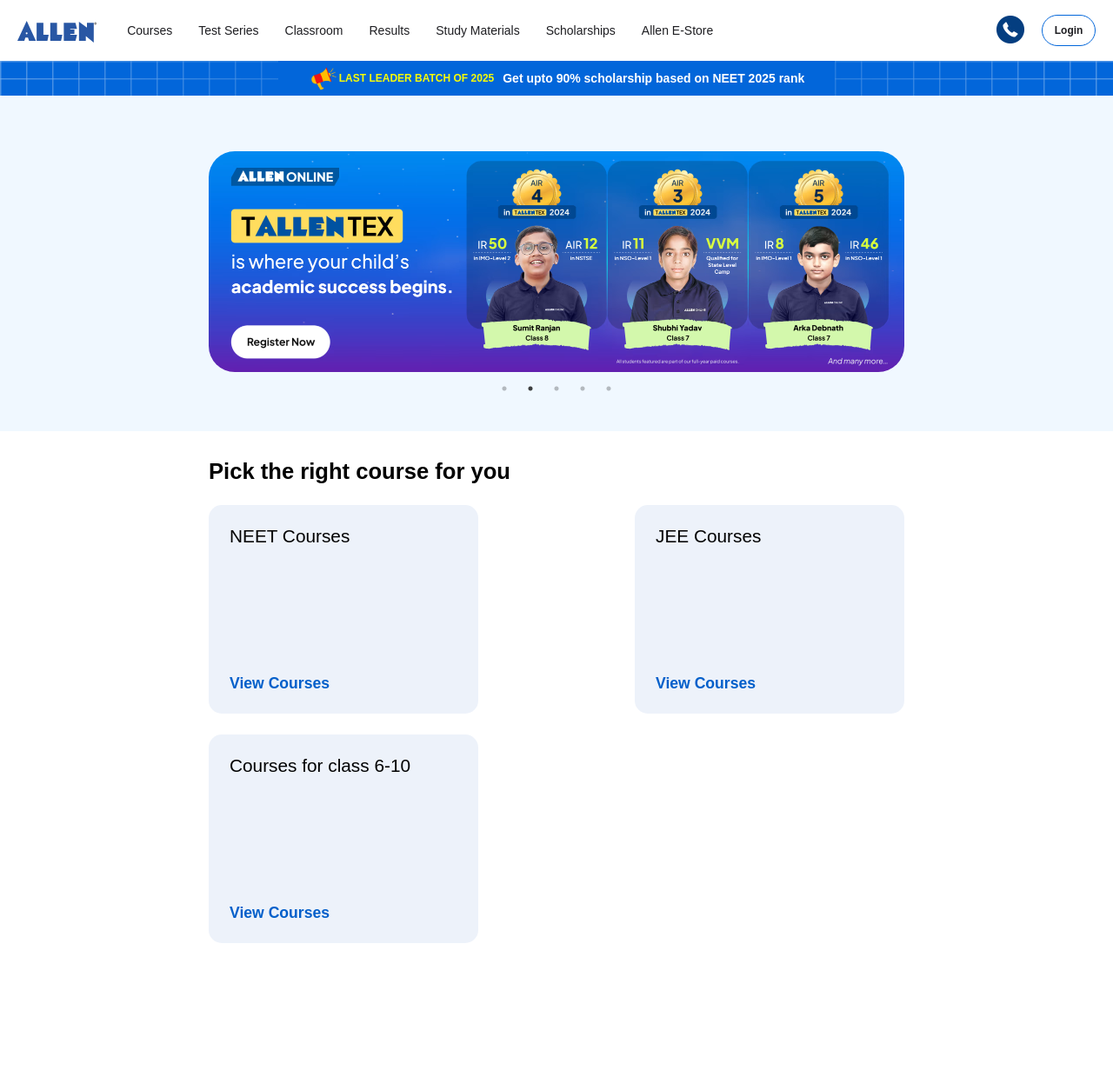
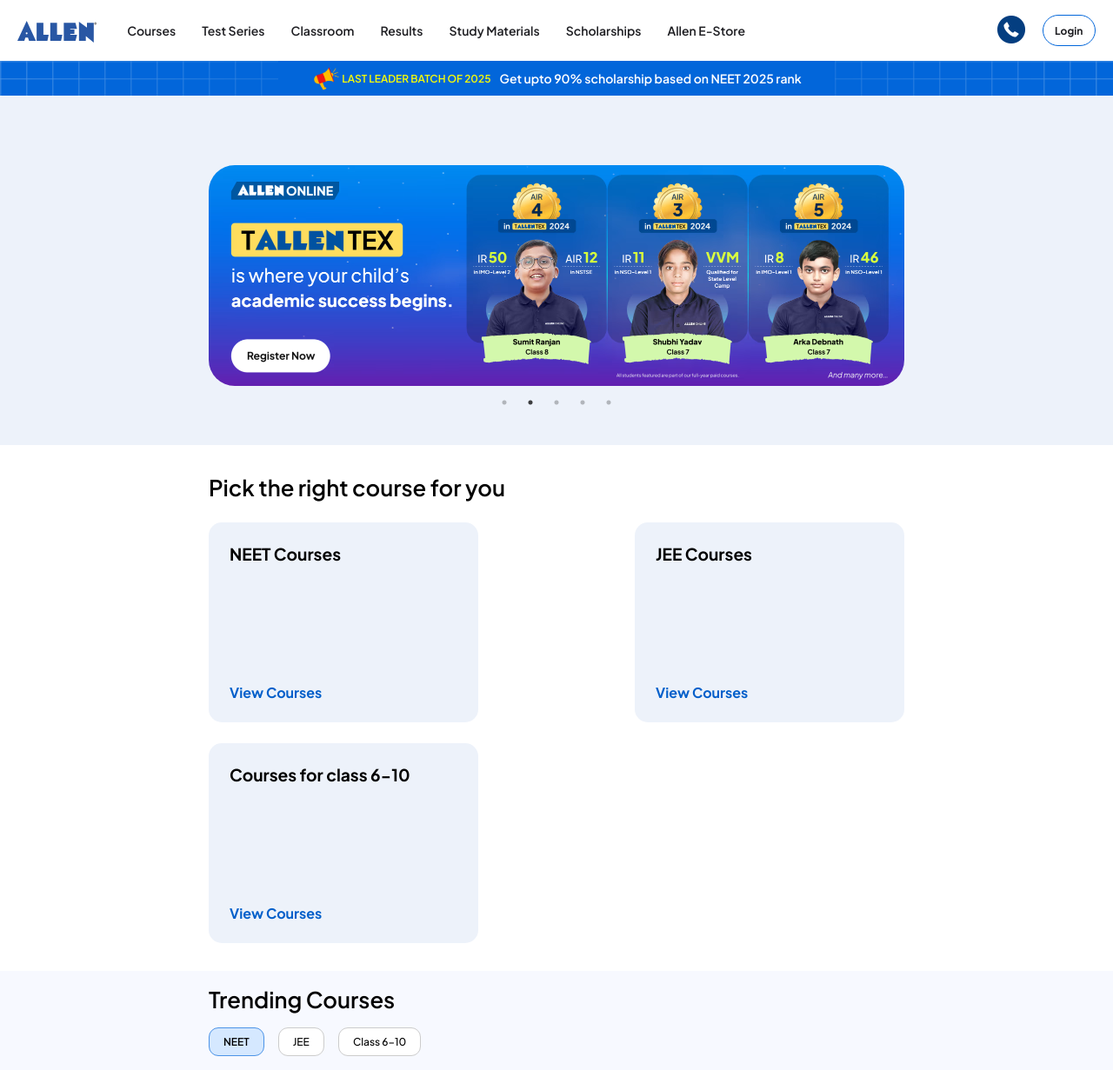
Before and after one commit to mayanksingla910/Allen-Clone, a React (Vite) app in the folder frontend/: page / in a window 1280 px wide. Shown: the whole page at 87% size. Before the commit the page ends 1117 px from the top, so only its background shows below. Built offline with nearby package versions, Linux system fonts and the light colour scheme.

Commit message:
updated nav-link and added buttons

```diff
--- a/frontend/src/components/Nav.jsx
+++ b/frontend/src/components/Nav.jsx
@@ -8,7 +8,7 @@
     <nav className={"nav-bar"}>
       <div className={"nav-routes"}>
         <div>
-          <Link to="/" className="nav-link logo">
+          <Link to="/" className=" logo">
             <img src={Logo} alt="logo" className="logo" />
           </Link>
         </div>
--- a/frontend/src/pages/Home.jsx
+++ b/frontend/src/pages/Home.jsx
@@ -1,3 +1,4 @@
+import { useState } from "react";
 import Carousel from "../components/Carousel";
 import slide2 from   "../assets/1.avif";
 import slide1 from   "../assets/2.png";
@@ -16,9 +17,14 @@
 
 
 export default function Home() {
+
+  const buttons = ["NEET", "JEE", "Class 6-10"];
+  const [selectedButton, setSelectedButton] = useState(buttons[0]);
+
+
   return (
     <>
-      <div style={{backgroundColor: "aliceblue"}}>
+      <div style={{backgroundColor: "#EDF2FA"}}>
         <div className="home-container">
           <Carousel images={images} />
         </div>
@@ -28,21 +34,41 @@
         <p>Pick the right course for you</p>
         <div style={{display: "flex", justifyContent: "space-between", flexWrap: "wrap"}}>
           <div className="courses-container">
-            <p style={{fontSize: "1.3rem", fontWeight: "500"}}>NEET Courses</p>
-            <p style={{fontSize: "1.1rem", color: "#025FCA", fontWeight: "600"}}>View Courses</p>
+            <p style={{fontSize: "1.2rem", fontWeight: "700"}}>NEET Courses</p>
+            <p style={{fontSize: "1rem", color: "#025FCA", fontWeight: "700"}}>View Courses</p>
           </div>
           <div className="courses-container">
-            <p style={{fontSize: "1.3rem", fontWeight: "500"}}>JEE Courses</p>
-            <p style={{fontSize: "1.1rem", color: "#025FCA", fontWeight: "600"}}>View Courses</p>
+            <p style={{fontSize: "1.2rem", fontWeight: "700"}}>JEE Courses</p>
+            <p style={{fontSize: "1rem", color: "#025FCA", fontWeight: "700"}}>View Courses</p>
           </div>
           <div className="courses-container">
-            <p style={{fontSize: "1.3rem", fontWeight: "500"}}>Courses for class 6-10</p>
-            <p style={{fontSize: "1.1rem", color: "#025FCA", fontWeight: "600"}}>View Courses</p>
+            <p style={{fontSize: "1.2rem", fontWeight: "700"}}>Courses for class 6-10</p>
+            <p style={{fontSize: "1rem", color: "#025FCA", fontWeight: "700"}}>View Courses</p>
           </div>
         </div>
       </div>
 
       <div>
+        <div className="button-container">
+
+          <p style={{fontSize: "1.6rem", fontWeight: "600", marginBottom: "1rem"}}>Trending Courses</p>
+
+          <div className="button-group">
+            {buttons.map((btn) => (
+              <button
+                key={btn}
+                className={`custom-btn ${selectedButton === btn ? "active" : ""}`}
+                onClick={() => setSelectedButton(btn)}
+              >
+                {btn}
+              </button>
+            ))}
+          </div>
+        </div>
+
+        <div>
+
+        </div>
 
       </div>
 
--- a/frontend/styles/banner.css
+++ b/frontend/styles/banner.css
@@ -44,14 +44,14 @@
 
 .banner::before {
   left: 0;
-  mask-image: linear-gradient(to right, rgba(255,255,255,0.5), rgba(255,255,255,0.25));
-  -webkit-mask-image: linear-gradient(to right, rgba(255,255,255,0.5), rgba(255,255,255,0.25));
+  mask-image: linear-gradient(to right, rgba(255,255,255,0.3), rgba(255,255,255,0.15));
+  -webkit-mask-image: linear-gradient(to right, rgba(255,255,255,0.3), rgba(255,255,255,0.15));
 }
 
 .banner::after {
   right: 0;
-  mask-image: linear-gradient(to left, rgba(255,255,255,0.5), rgba(255,255,255,0.25));
-  -webkit-mask-image: linear-gradient(to left, rgba(255,255,255,0.5), rgba(255,255,255,0.25));
+  mask-image: linear-gradient(to left, rgba(255,255,255,0.3), rgba(255,255,255,0.15));
+  -webkit-mask-image: linear-gradient(to left, rgba(255,255,255,0.3), rgba(255,255,255,0.15));
 }
 
 
--- a/frontend/styles/global.css
+++ b/frontend/styles/global.css
@@ -1,6 +1,9 @@
+@import url('https://fonts.googleapis.com/css2?family=Plus+Jakarta+Sans:ital,wght@0,200..800;1,200..800&display=swap');
+
 * {
   box-sizing: border-box;
   margin: 0;
   padding: 0;
   font-family: "Plus Jakarta Sans", "Plus Jakarta Sans Fallback", sans-serif;
+  scrollbar-color: rgb(142, 141, 141) transparent;
 }
--- a/frontend/styles/home.css
+++ b/frontend/styles/home.css
@@ -1,6 +1,7 @@
 .home-container{
     margin: calc(70px + 2.5rem) 15rem 0 15rem;
     padding: 4rem 0;
+    padding-top: 5rem;
     display: flex;
     flex-direction: column;
     justify-content: center;
@@ -16,7 +17,7 @@
     display: flex;
     flex-direction: column;
     padding: 1.5rem;
-    height: 240px;
+    height: 230px;
     width: 310px;
     background-color: #EDF2FA;
     justify-content: space-between;
@@ -24,3 +25,30 @@
     margin-top: 1.5rem;
     border-radius: 15px;
 }
+
+.button-container{
+    background-color: #F7F9FF;
+    padding: 1rem 15rem;
+}
+
+.button-group{
+    display: flex;
+    gap: 1rem;
+}
+
+.custom-btn{
+    background-color: white;
+    font-size: 12px;
+    padding: 0.5rem 1rem;
+    border: 1px solid #ccc;
+    border-radius: 11px;
+    cursor: pointer;
+    font-weight: 500;
+
+}
+
+.custom-btn.active{
+    background-color: #D5E8FF;
+    font-weight: 600;
+    border-color: #4C93E7;
+}
--- a/frontend/styles/nav.css
+++ b/frontend/styles/nav.css
@@ -1,11 +1,29 @@
 
-.nav-link{
+.nav-link {
+    position: relative;
     text-decoration: none;
     color: #1e1e22;
     font-size: .875rem;
-    font-weight: 500;
-}
-
+    font-weight: 600;
+    transition: all 0.2s ease-in;
+  }
+  .nav-link::after {
+    content: "";
+    position: absolute;
+    left: 50%;
+    transform: translateX(-50%);
+    top: 100%;
+    margin-top: 0.8rem;
+    width: 100%;
+    height: 4px;
+    background-color: transparent;
+    box-shadow: 0 1rem 10px rgba(0, 0, 0, 0);
+    border-radius: 4px;
+    transition: all 0.1s ease-in;
+  }
+  .nav-link:hover::after {
+    background-color: #0266DA;
+  }
 .logo {
     padding-top: 7px;
     width: 5.7rem
@@ -39,6 +57,8 @@
     height: 2.7rem;
 }
 
+
+
 .nav-actions {
     display: flex;
     align-items: center;
```
